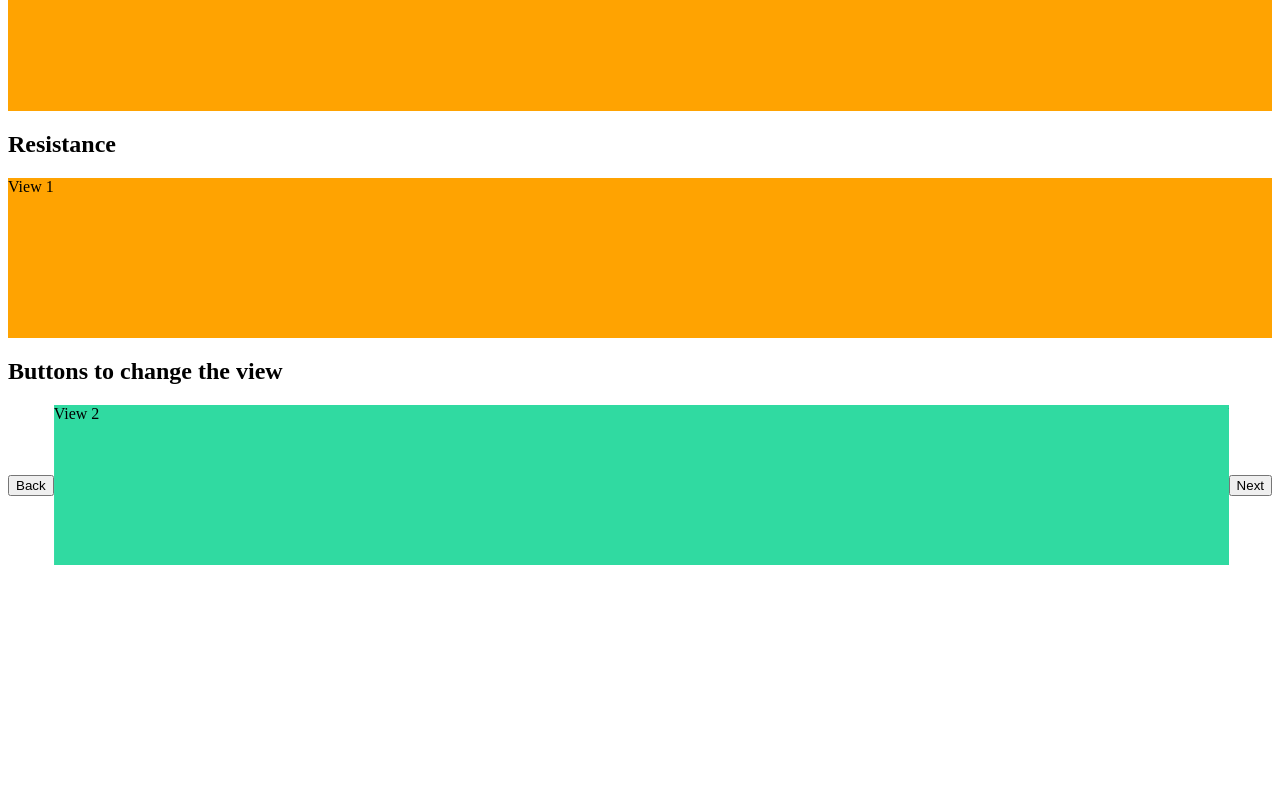
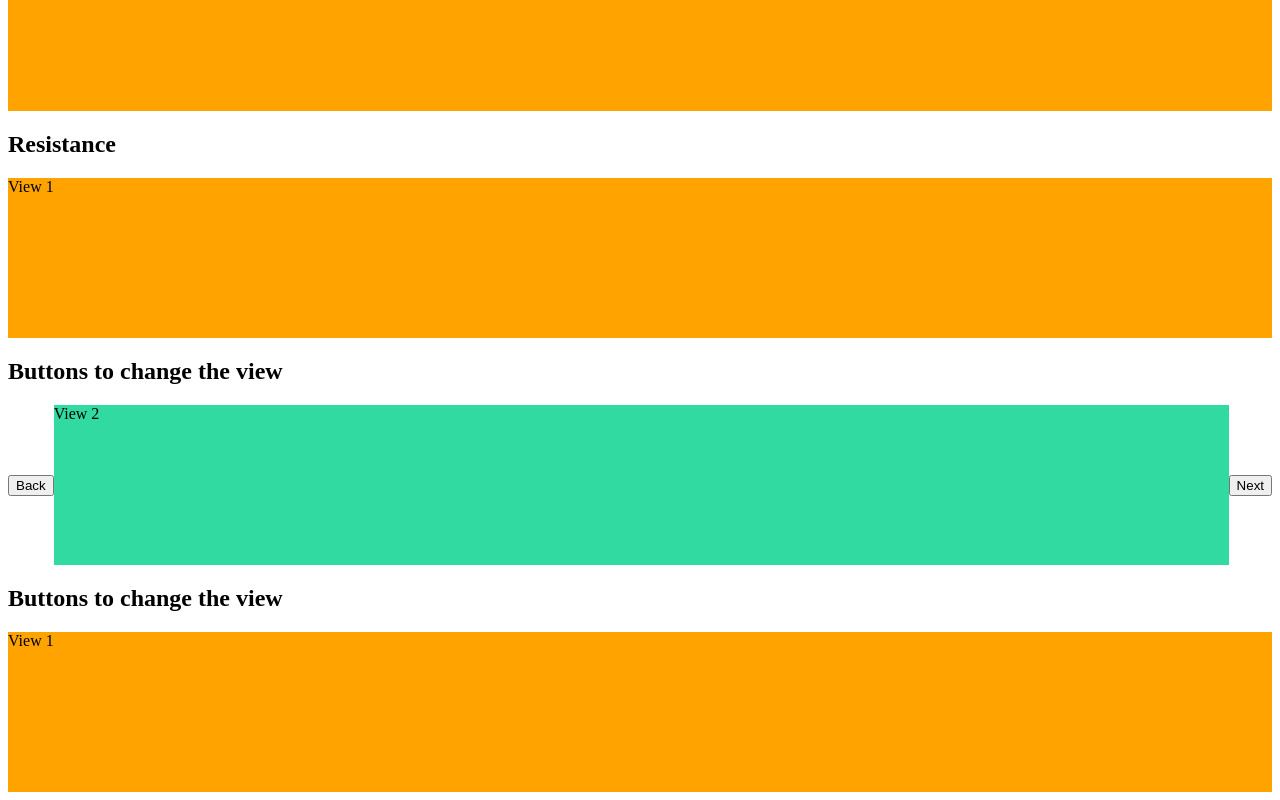
Before and after one commit to KevvKo/react-views-swiper, a React app: page / in a window 1280 px wide. Shown: the part 569-1369 px from the top of the page. Before the commit the page ends 1142 px from the top, so only its background shows below. Built offline with nearby package versions, Linux system fonts and the light colour scheme; the HTML template or start-up script is replaced by a standard one.

Commit message:
add new property enabblePointerEvents

```diff
--- a/package.json
+++ b/package.json
@@ -1,6 +1,6 @@
 {
   "name": "react-views-swiper",
-  "version": "1.1.5",
+  "version": "1.1.6",
   "description": "A library to swipe between multiple views per drag an mouse ",
   "main": "./lib/cjs/package/react-views-swiper/index.js",
   "module": "./lib/esm/package/react-views-swiper/index.js",
--- a/src/demo/App.tsx
+++ b/src/demo/App.tsx
@@ -94,6 +94,16 @@ const App = () => {
                     <button onClick={handleClickNext}>Next</button>
                 </div>
             </section>
+            <section>
+                <h2>Buttons to change the view</h2>
+                <div style={styles.containerStyle}>
+                    <Swiper enablePointerEvents>
+                        <div onClick={() => alert('enablePointerEvent works')} style={styles.view1}>View 1</div>
+                        <div style={styles.view2}>View 2</div>
+                        <div style={styles.view3}>View 3</div>
+                    </Swiper>
+                </div>
+            </section>
         </main>
     );
 };
--- a/src/package/react-views-swiper/components/Swiper.Component.tsx
+++ b/src/package/react-views-swiper/components/Swiper.Component.tsx
@@ -17,7 +17,8 @@ import { styles } from "./Swiper.style";
 
 interface SwiperProps {
     children: ReactNode | React.ReactNode[];
-    containerStyle?: CSSProperties
+    containerStyle?: CSSProperties,
+    enablePointerEvents?: boolean;
     index?: number;
     onChangeIndex?: (index: number) => void | undefined;
     onChangeView?: (viewIndex: number) => void | undefined;
@@ -28,6 +29,7 @@ interface SwiperProps {
 export const Swiper = ({
     children,
     containerStyle,
+    enablePointerEvents=false,
     index,
     onChangeIndex,
     onChangeView,
@@ -149,6 +151,7 @@ export const Swiper = ({
 
                         return(
                             <View
+                                enablePointerEvents={enablePointerEvents}
                                 hidden={hidden}
                             >{child}</View>
                         );
--- a/src/package/react-views-swiper/components/View.Component.tsx
+++ b/src/package/react-views-swiper/components/View.Component.tsx
@@ -8,11 +8,13 @@ import { styles } from './View.style';
 
 interface ViewProps {
     children?: ReactNode| ReactNode[];
+    enablePointerEvents: boolean
     hidden?: boolean,
 }
 
 const View = ({
     children,
+    enablePointerEvents,
     hidden = false,
 }: ViewProps) => {
     const viewRef = createRef<HTMLDivElement>();
@@ -21,10 +23,10 @@ const View = ({
         <div
             className='slide-view'
             ref={viewRef}
-            style={styles.root}
+            style={styles(enablePointerEvents).root}
             aria-hidden={hidden}
         >
-            <span style={styles.childrenContainer} >
+            <span style={styles(enablePointerEvents).childrenContainer} >
                 {children}
             </span>
         </div>
--- a/src/package/react-views-swiper/components/View.style.tsx
+++ b/src/package/react-views-swiper/components/View.style.tsx
@@ -1,14 +1,19 @@
 import { CSSProperties } from "react";
 
-export const styles = {
-    root: {
+export const styles = (enablePointerEvents: boolean) => {
+    const root = {
         position: 'relative',
         left: 0,
         height: '100%',
         width: '100%',
         flexShrink: 0,
-    } as CSSProperties,
-   childrenContainer: {
-        pointerEvents: 'none'
-    } as CSSProperties
+    } as CSSProperties;
+   const childrenContainer = {
+        pointerEvents: enablePointerEvents ? 'auto' : 'none'
+    } as CSSProperties;
+
+    return {
+        root,
+        childrenContainer
+    };
 };
--- a/tsconfig.json
+++ b/tsconfig.json
@@ -106,5 +106,5 @@
     "allowSyntheticDefaultImports": true,
     "rootDir": "src"
   },
-  "exclude": ["src/demo"]
+  "exclude": ["src/demo", "src/package/react-views-swiper/tests"]
 }
```
